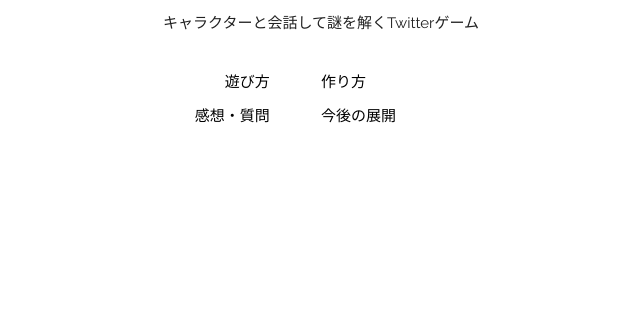
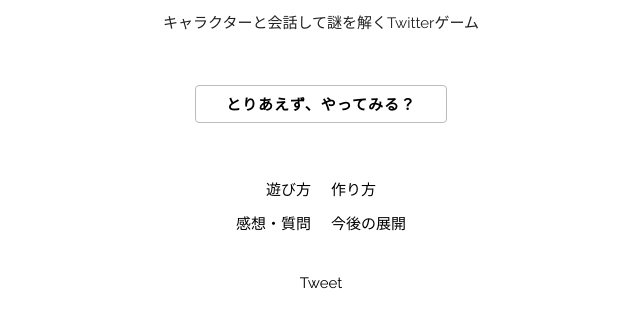
Before and after one commit to red-icon/red-union, a plain HTML site: page index.html in a window 1280 px wide. Shown: the part 137-464 px from the top of the page, without its empty margins (319-959 px from the left). Drawn offline with Linux system fonts and the light colour scheme.

Commit message:
デザイン変更、Twitter card、Twitterボタン、とりあえずボタン

```diff
--- a/index.html
+++ b/index.html
@@ -9,15 +9,33 @@
     <link rel="stylesheet" href="style/normalize.css">
     <link rel="stylesheet" href="style/skeleton.css">
     <link rel="stylesheet" href="style/main.css">
+
+    <!--Twitter card-->
+    <meta name="twitter:card" content="photo" />
+    <meta name="twitter:site" content="@uranai_Redicon" />
+    <meta name="twitter:title" content="Red Icon" />
+    <meta name="twitter:description" content="キャラクターと会話して謎を解く、Twitterゲーム" />
+    <meta name="twitter:image" content="https://red-icon.github.io/web/asset/twitter-card.jpg" />
+    <meta name="twitter:url" content="https://red-icon.github.io/web" />
 </head>
 <body>
-    <h1 class="title"><a>Red Icon</a></h1>
-    <p class="description">キャラクターと会話して謎を解くTwitterゲーム</p>
+    <h1 class="title"><a href="index.html">Red Icon</a></h1>
+    <p class="l-catch-copy">キャラクターと会話して謎を解くTwitterゲーム</p>
+    <p class="l-try">
+        <a class="button" href="https://twitter.com/intent/tweet?text=%40uranai_Redicon%20%E3%82%B9%E3%82%BF%E3%83%BC%E3%83%88">とりあえず、やってみる？</a>
+    </p>
     <nav>
-        <div class="l-box nav-box nav-box--right"><a>遊び方</a></div>
-        <div class="l-box nav-box"><a>作り方</a></div>
-        <div class="l-box nav-box nav-box--right"><a>感想・質問</a></div>
-        <div class="l-box nav-box"><a>今後の展開</a></div>
+        <div class="l-row">
+            <div class="l-box"><a href="play.html">遊び方</a></div>
+            <div class="l-box"><a href="create.html">作り方</a></div>
+        </div>
+        <div class="l-row">
+            <div class="l-box"><a href="https://goo.gl/forms/yTuL0p5LW3SdRzKi2">感想・質問</a></div>
+            <div class="l-box"><a href="vision.html">今後の展開</a></div>
+        </div>
     </nav>
+    <footer class="share">
+        <a href="https://twitter.com/share" class="twitter-share-button" data-text="キャラクターと会話して謎を解く、Twitterゲーム「Red Icon」" data-via="uranai_Redicon" data-hashtags="レッドアイコン">Tweet</a> <script>!function(d,s,id){var js,fjs=d.getElementsByTagName(s)[0],p=/^http:/.test(d.location)?'http':'https';if(!d.getElementById(id)){js=d.createElement(s);js.id=id;js.src=p+'://platform.twitter.com/widgets.js';fjs.parentNode.insertBefore(js,fjs);}}(document, 'script', 'twitter-wjs');</script>
+    </footer>
 </body>
 </html>
--- a/style/main.css
+++ b/style/main.css
@@ -1,5 +1,6 @@
 a, a:link, a:visited{
     color: black;
+    text-decoration: none;
 }
 a:active, a:hover{
     color: red;
@@ -14,18 +15,40 @@ a:active, a:hover{
     color: #FF0F00;
 }
 
-.description{
+.l-catch-copy {
     text-align: center;
+    margin-bottom: 3rem;
+}
+
+.l-try {
+    text-align: center;
+    margin: 5rem 0;
+}
+
+.l-row{
+    display: flex;
+    justify-content: center;
 }
 
 .l-box{
-    width: 46%;
-    float: left;
-    margin: 1rem 0 0 2%;
+    margin: 0.5rem 1rem;
+}
+.nav-box--right{
+    text-align: right;
 }
 
-.nav-box--right{
-    text-align: right;
-    margin-right: 2%;
-    margin-left: 0;
+.share{
+    display: flex;
+    justify-content: center;
+    margin: 3rem 0;
 }
+
+.button {
+    margin: 0;
+    font-size: inherit;
+}
+.button:active, .button:hover {
+    color: white;
+    background-color: #FF0F00;
+    border-color: #FF0F00;
+}
```
Also changed, not shown: asset/twitter-card.jpg (added), create.html (added), play.html (added), vision.html (added).
